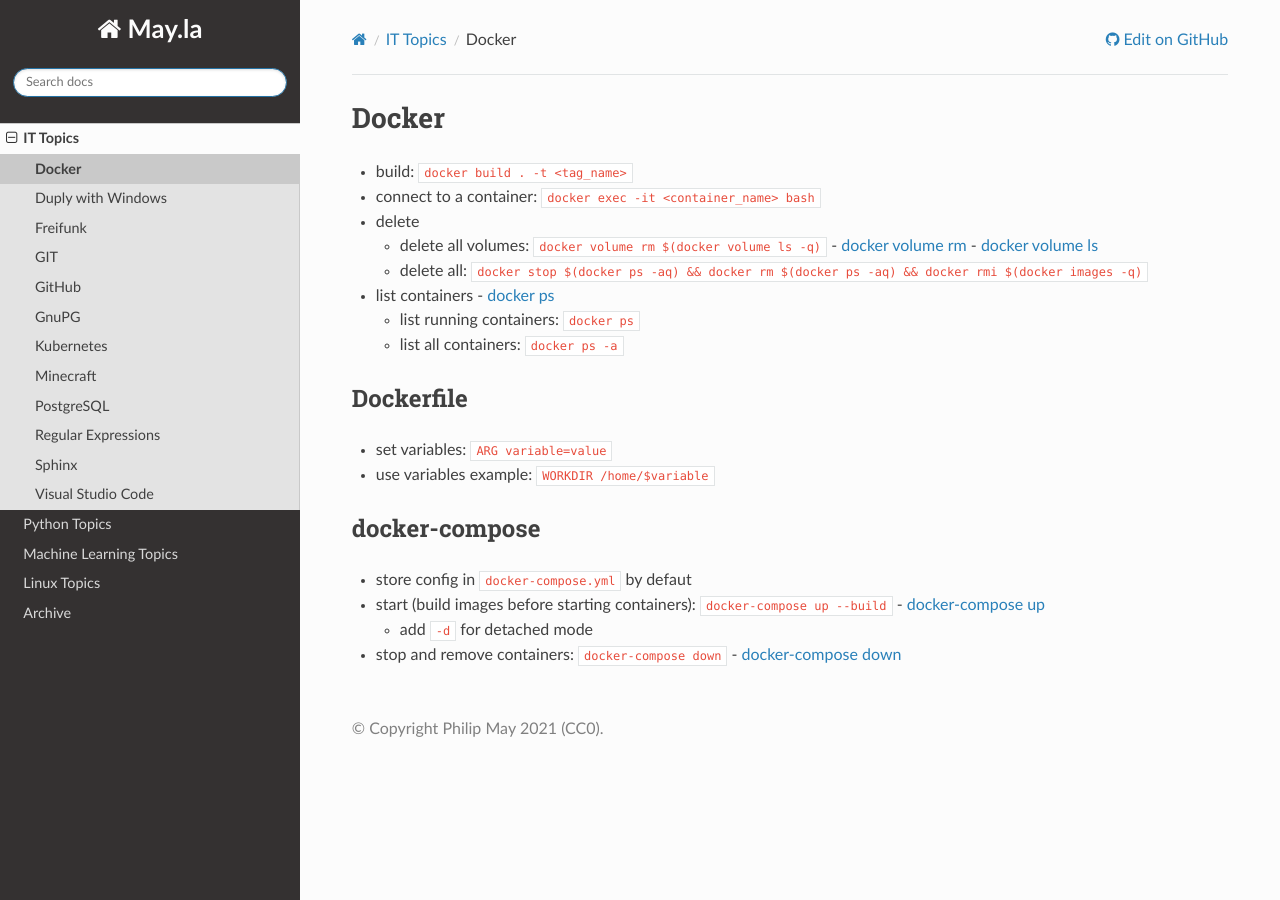
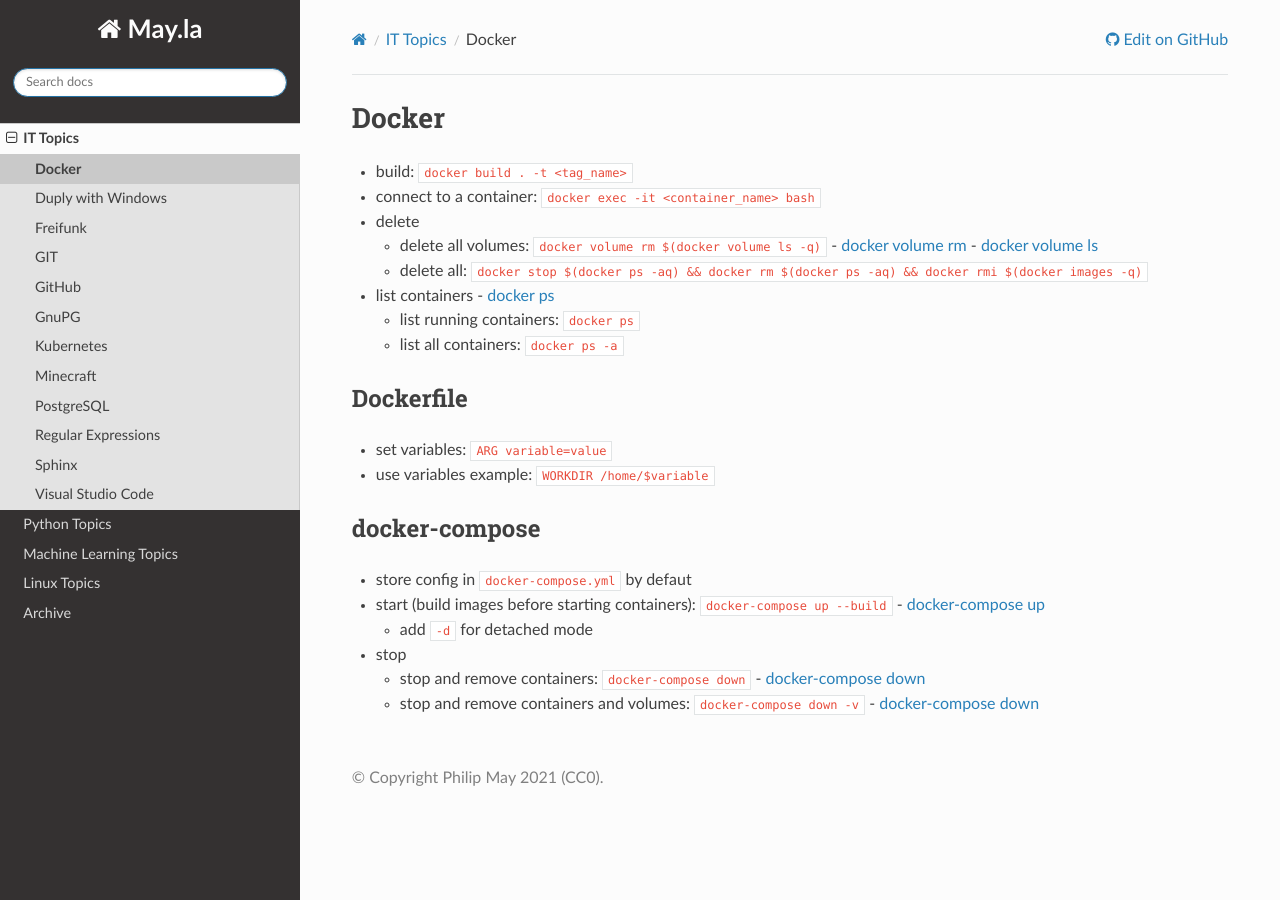
Before and after one commit to PhilipMay/May.la, a Sphinx documentation site: the page built from source/it/docker.md, in a window 1280 px wide. Built offline with Sphinx 7.4.7 and the Read the Docs theme 2.0.0, drawn with Linux system fonts in a browser that asks for light colours.

Commit message:
Update docker.md

```diff
--- a/source/it/docker.md
+++ b/source/it/docker.md
@@ -16,4 +16,6 @@
 - store config in `docker-compose.yml` by defaut
 - start (build images before starting containers): `docker-compose up --build` - [docker-compose up](https://docs.docker.com/compose/reference/up/)
   - add `-d` for detached mode
-- stop and remove containers: `docker-compose down` - [docker-compose down](https://docs.docker.com/compose/reference/down/)
+- stop
+  - stop and remove containers: `docker-compose down` - [docker-compose down](https://docs.docker.com/compose/reference/down/)
+  - stop and remove containers and volumes: `docker-compose down -v` - [docker-compose down](https://docs.docker.com/compose/reference/down/)
```
